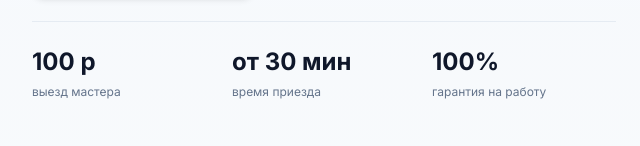
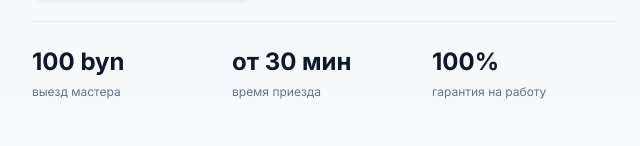
Before and after one commit to makintoshde/avtodiagnost, a plain HTML site: page index.html in a window 1280 px wide. Shown: the part 654-800 px from the top of the page, 0-640 px from the left. Drawn offline with nearby package versions, Linux system fonts and the light colour scheme.

Commit message:
Update index.html

```diff
--- a/index.html
+++ b/index.html
@@ -77,7 +77,7 @@
                     <!-- Быстрые факты -->
                     <div class="grid grid-cols-3 gap-4 pt-6 border-t border-slate-200/80">
                         <div>
-                            <span class="block text-2xl font-bold text-slate-900">100 р</span>
+                            <span class="block text-2xl font-bold text-slate-900">100 byn</span>
                             <span class="text-xs text-slate-500">выезд мастера</span>
                         </div>
                         <div>
```
